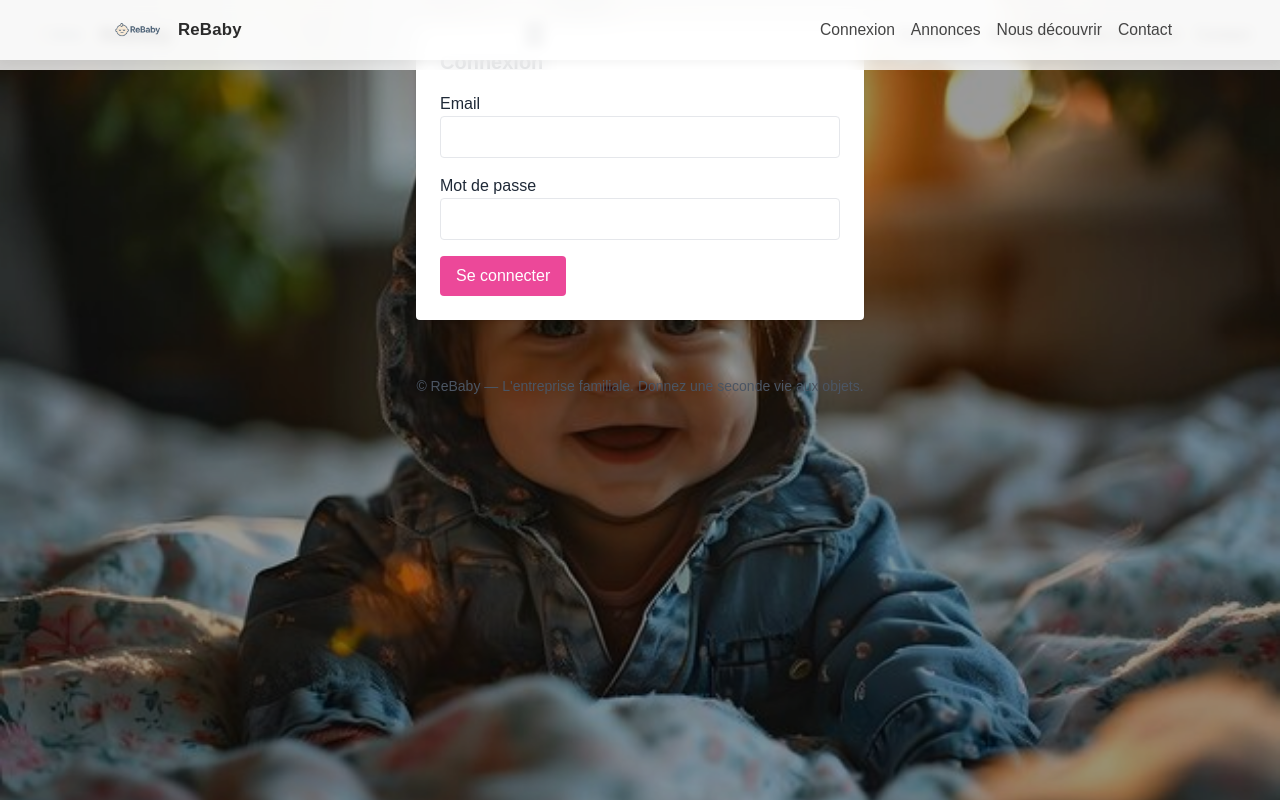
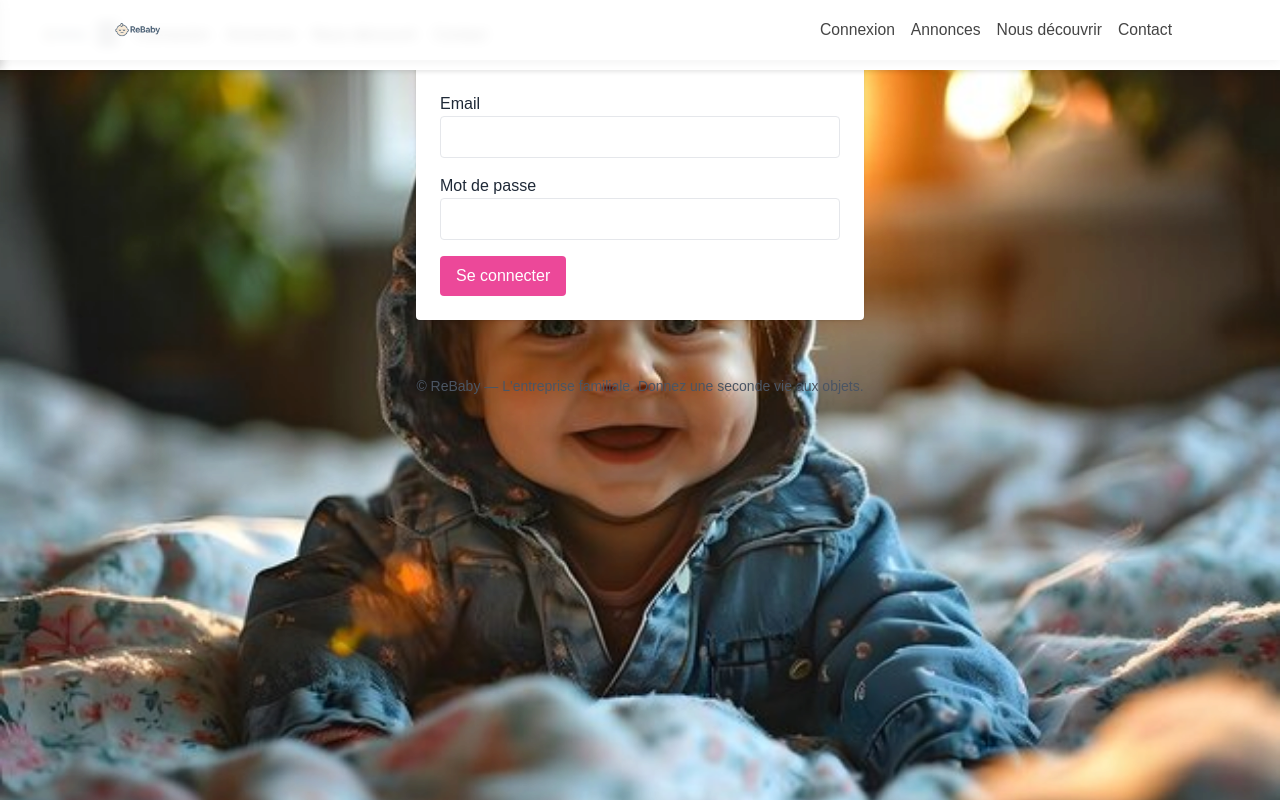
Before and after one commit to amslLenny/ReBaby, a Flask app: a page that uses rebaby_site/templates/base.html in a window 1280 px wide. Run offline with Flask 3, Linux system fonts and the light colour scheme; some libraries are stand-ins or nearby versions.

Commit message:
Remove text next to logo, keep only logo

```diff
--- a/rebaby_site/static/css/styles.css
+++ b/rebaby_site/static/css/styles.css
@@ -161,3 +161,74 @@
   .nav-menu { display:flex; position:static; box-shadow:none; background:transparent; padding:0; gap:16px; top:auto; right:auto; }
   .nav-menu a { padding:0; color:#444; }
 }
+
+
+.navbar {
+    display: flex;
+    align-items: center;
+    justify-content: flex-start;
+    padding: 10px 20px;
+    background: white;
+    box-shadow: 0 2px 4px rgba(0,0,0,0.1);
+    position: fixed;
+    top: 0;
+    left: 0;
+    right: 0;
+    height: 70px; /* garde une hauteur fixe */
+    z-index: 1000;
+}
+
+.logo {
+    height: 50px; /* augmente la taille du logo */
+    margin-left: 15px;
+}
+
+.side-menu {
+    position: fixed;
+    top: 0;
+    left: -250px; /* caché par défaut */
+    width: 250px;
+    height: 100%;
+    background: white;
+    box-shadow: 2px 0 10px rgba(0,0,0,0.2);
+    padding-top: 70px; /* espace sous la barre du haut */
+    display: flex;
+    flex-direction: column;
+    transition: left 0.4s ease; /* animation fluide */
+    z-index: 999;
+}
+
+.side-menu a {
+    padding: 15px 20px;
+    text-decoration: none;
+    color: #333;
+    font-size: 18px;
+    border-bottom: 1px solid #eee;
+    transition: background 0.3s;
+}
+
+.side-menu a:hover {
+    background: #f0f0f0;
+}
+
+.side-menu.open {
+    left: 0; /* quand on ouvre */
+}
+
+.hamburger {
+    font-size: 28px;
+    cursor: pointer;
+    margin-right: 15px;
+}
+
+body::before {
+    content: "";
+    position: fixed;
+    top: 0;
+    left: 0;
+    width: 100%;
+    height: 100%;
+    background: url("../img/baby-smile.jpg") no-repeat center center / cover;
+    opacity: 0.35; /* réduit l’opacité (0.5 = plus visible, 0.2 = plus transparent) */
+    z-index: -1;
+}
--- a/rebaby_site/static/js/main.js
+++ b/rebaby_site/static/js/main.js
@@ -46,3 +46,10 @@
     menu.setAttribute('aria-hidden','true');
   }
 });
+
+const hamburger = document.querySelector('.hamburger');
+const sideMenu = document.getElementById('sideMenu');
+
+hamburger.addEventListener('click', () => {
+    sideMenu.classList.toggle('open');
+});
--- a/rebaby_site/templates/base.html
+++ b/rebaby_site/templates/base.html
@@ -11,9 +11,15 @@
   </head>
   <body class="bg-gray-50 text-gray-800">
     <header class="navbar">
+    <div class="side-menu" id="sideMenu">
+    <a href="#">Connexion</a>
+    <a href="#">Annonces</a>
+    <a href="#">Nous découvrir</a>
+    <a href="#">Contact</a>
+</div>
+
   <div class="logo">
     <img src="{{ url_for('static', filename='img/logo.png') }}" alt="ReBaby Logo">
-    <span class="site-title">ReBaby</span>
   </div>
 
   <!-- Menu hamburger -->
@@ -33,7 +39,6 @@
   <div class="nav-inner">
     <a class="nav-left" href="{{ url_for('index') }}">
       <img src="{{ url_for('static', filename='img/logo.png') }}" alt="ReBaby" class="nav-logo" />
-      <span class="nav-title">ReBaby</span>
     </a>
 
     <button id="hamburgerBtn" class="nav-hamburger" aria-controls="navMenu" aria-expanded="false" onclick="toggleMenu()">
```
